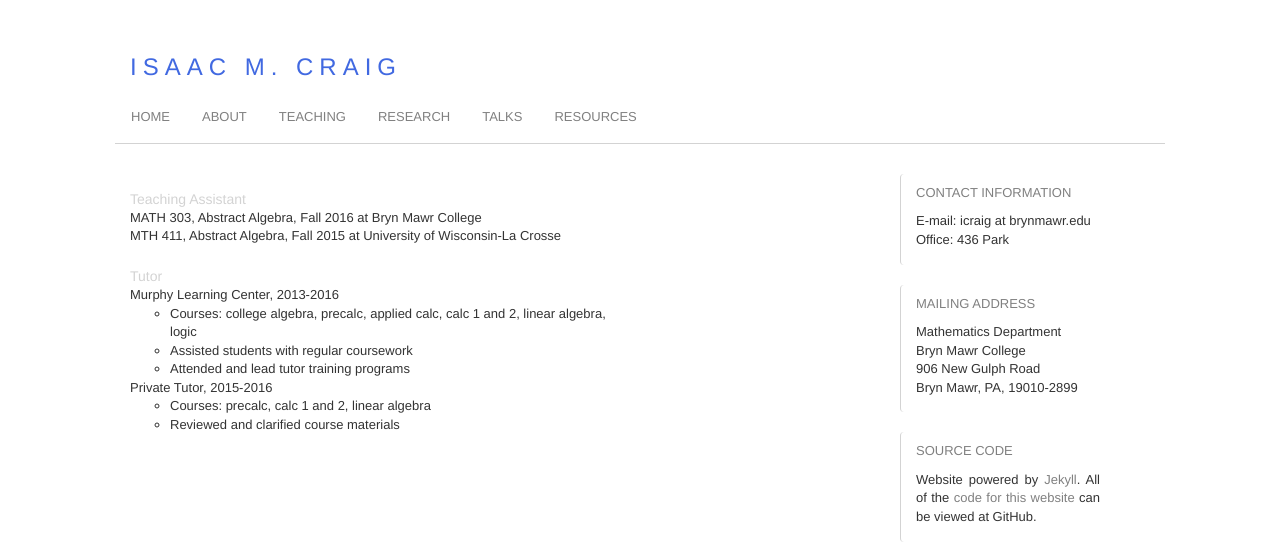
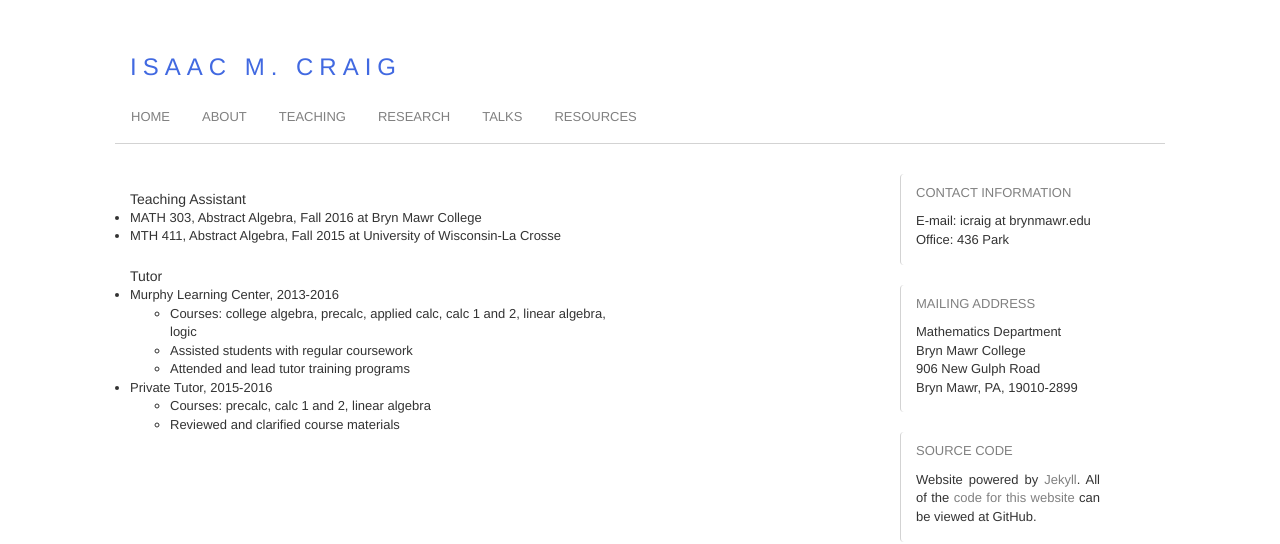
Before and after one commit to isundberg/isaacmc.github.io, a Jekyll site: the page built from teaching/index.html, in a window 1280 px wide. Shown: the top 544 px of the page. Built offline with Jekyll 4.4.1, drawn with Linux system fonts in a browser that asks for light colours.

Commit message:
Update index.css

```diff
--- a/css/index.css
+++ b/css/index.css
@@ -92,14 +92,12 @@ a {
 #contentItem {
 	float: left;
 	clear: left;
-	color: lightgray;
 }
 
 #contentList {
 	float: left;
 	clear: left;
 	font-size: small;
-	list-style: none;
 }
 
 #contentSpace {
@@ -125,3 +123,7 @@ a {
 a:hover {
     color: RoyalBlue;
 }
+
+.listStyle {
+	color: RoyalBlue;
+}
```
